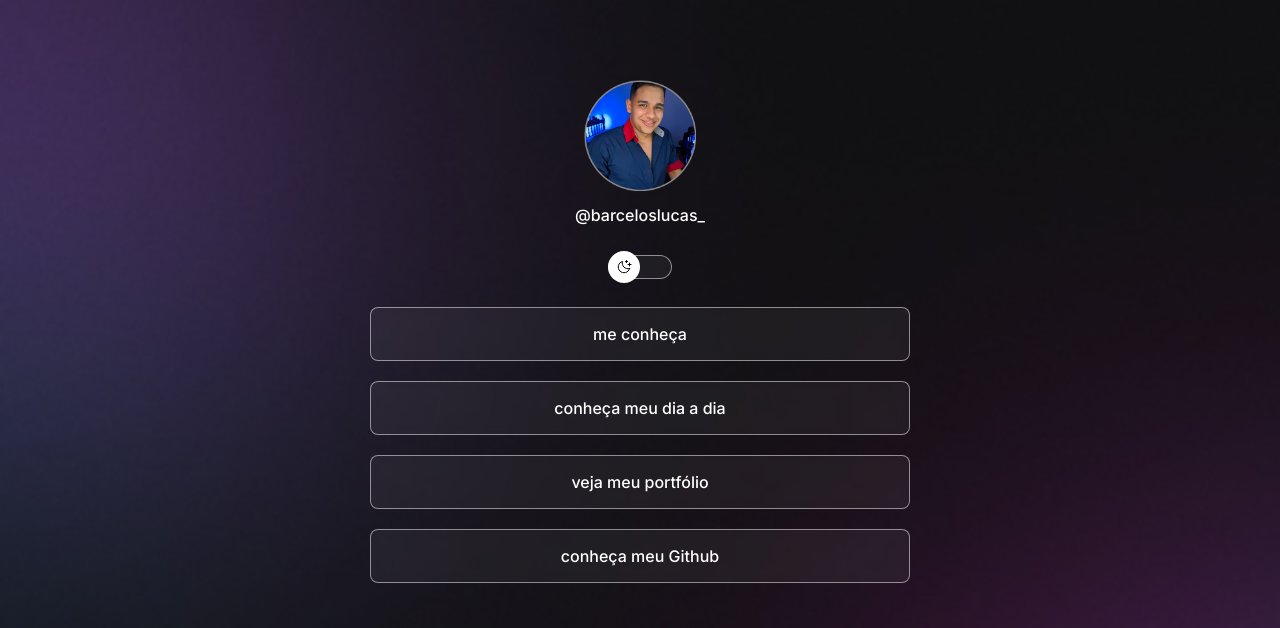
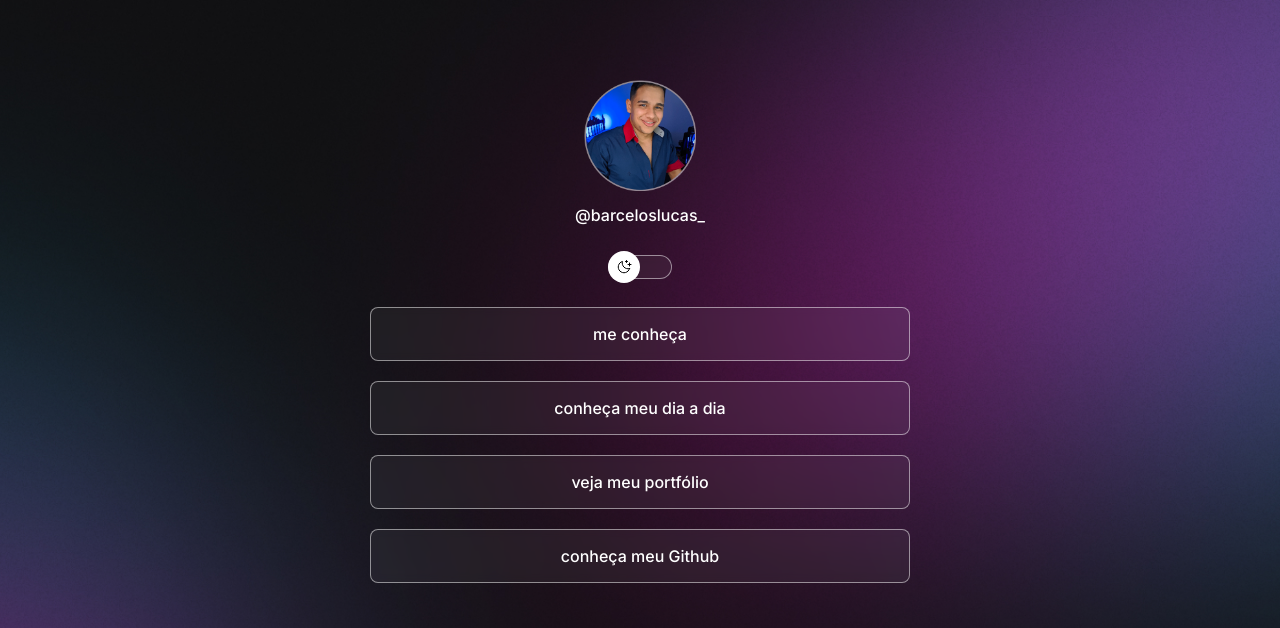
Before and after one commit to honnigam/visit-card, a plain HTML site: page index.html in a window 1280 px wide. Shown: the top 628 px of the page. Drawn offline with nearby package versions, Linux system fonts and the light colour scheme.

Commit message:
add photos and update css responsive

```diff
--- a/style.css
+++ b/style.css
@@ -31,6 +31,7 @@ body {
   background-size: cover;*/
   /*background: color/image/repeat/position/size*/
   background: var(--bg-url) no-repeat top center/cover;
+  height: 100vh;
 }
 
 body * {
@@ -153,3 +154,15 @@ footer {
   font-size: 16px;
   padding: 24px 0;
 }
+
+/* media queries */
+
+@media (min-width: 700px) {
+  :root {
+    --bg-url: url(./assets/bg-desktop-dark.jpg);
+  }
+
+  .light {
+    --bg-url: url(./assets/bg-desktop-light.jpg);
+  }
+}
```
Also changed, not shown: assets/bg-desktop-dark.jpg (added), assets/bg-desktop-light.jpg (added).
